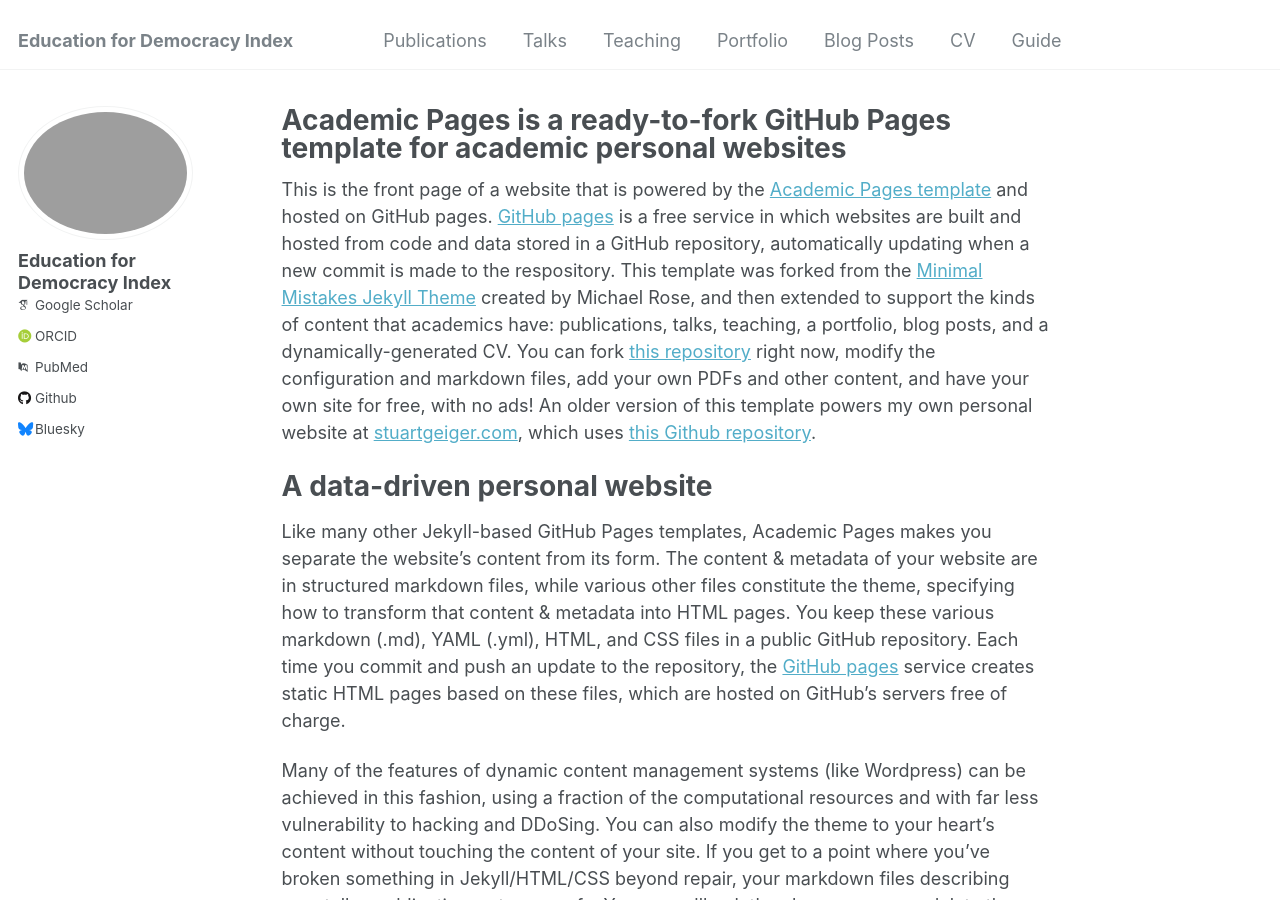
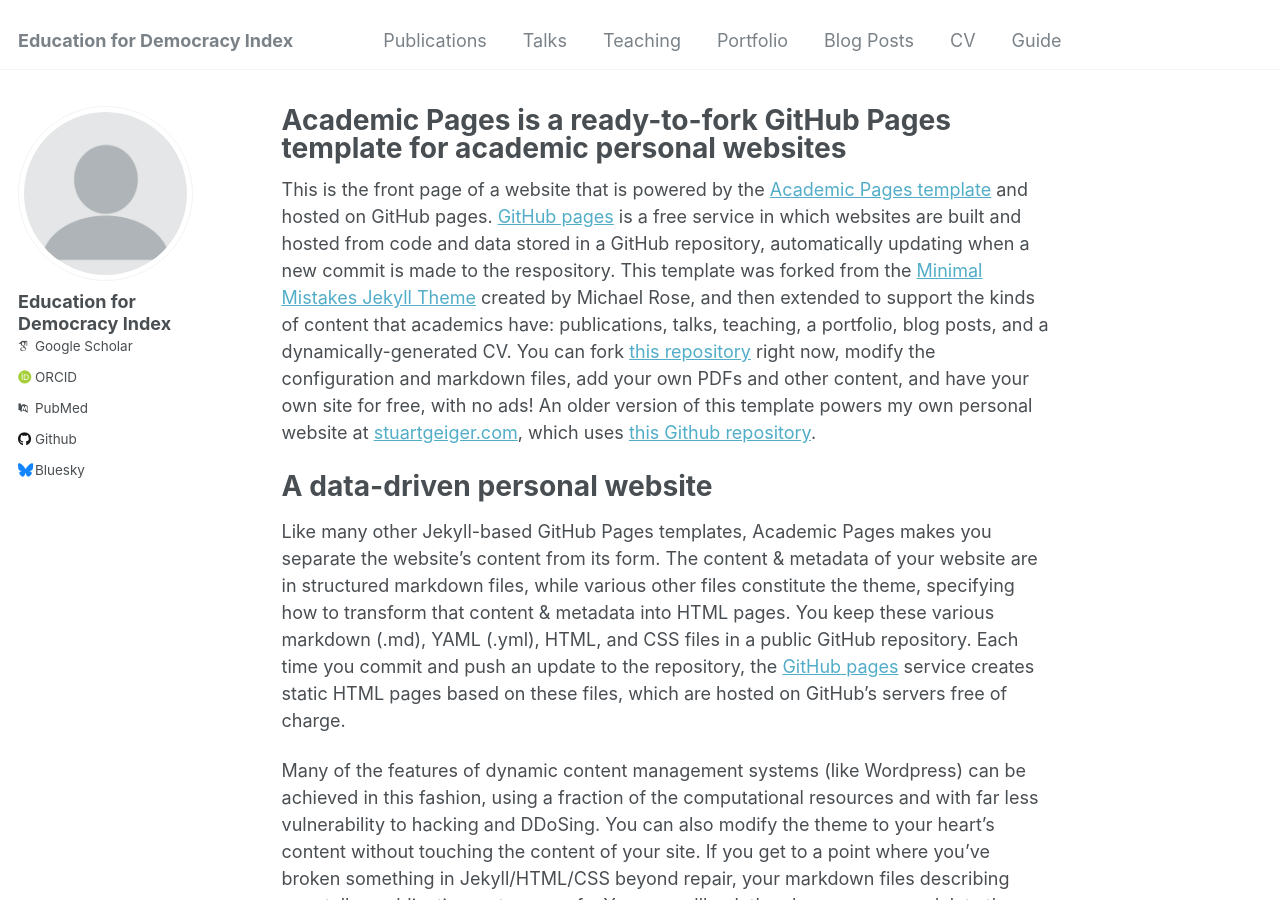
Before and after one commit to educationfordemocracyindex/educationfordemocracyindex.github.io, a Jekyll site: the page built from _pages/about.md, in a window 1280 px wide and 900 px high. Built offline with Jekyll 4.4.1, drawn with Linux system fonts in a browser that asks for light colours; some web fonts are replaced.

Commit message:
Update _config.yml

```diff
--- a/_config.yml
+++ b/_config.yml
@@ -21,7 +21,7 @@ repository               : "educationfordemocracyindex/educationfordemocracyinde
 #               Additional customization can be done by editing /_includes/author-profile.html
 author:
   # Biographic information
-  avatar           : #"
+  avatar           : "profile.png"
   name             : "Education for Democracy Index"
   pronouns         : # example: "she/her"
   bio              : #""
```
